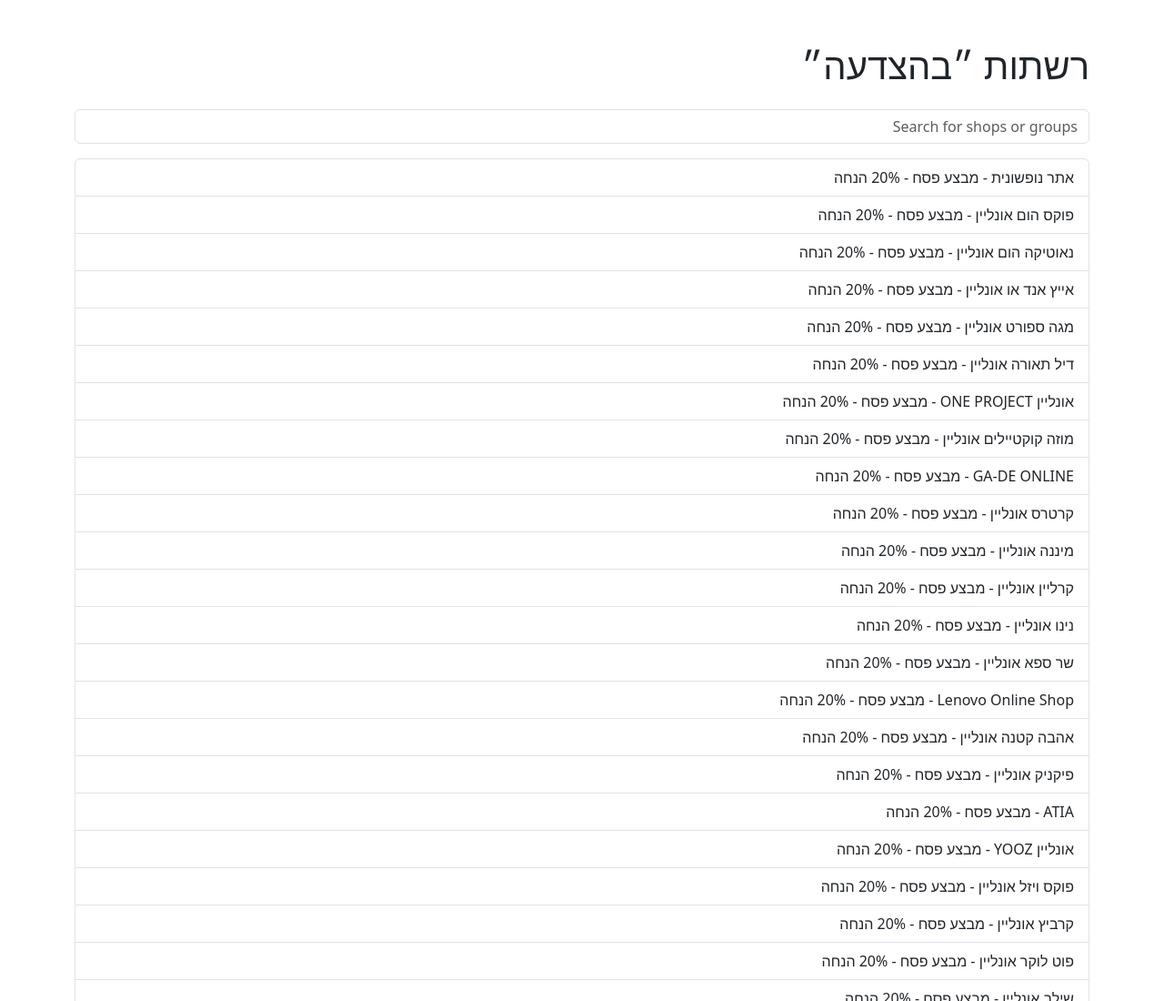
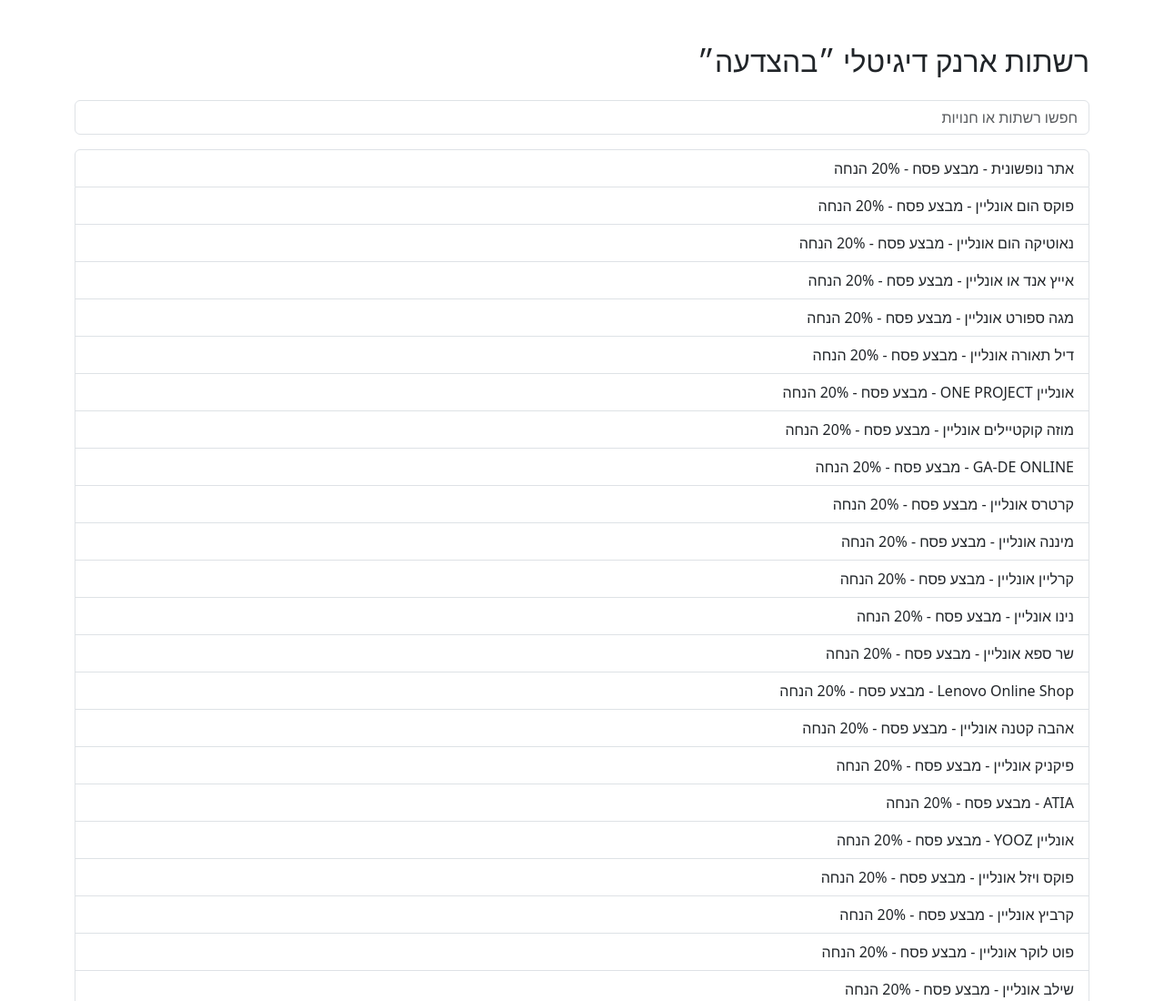
Before and after one commit to Eshz/behatsdaha-list, a plain HTML site: page index.html in a window 1280 px wide. Shown: the top 1100 px of the page at 91% size. Drawn offline with nearby package versions, Linux system fonts and the light colour scheme.

Commit message:
Update index.html

```diff
--- a/index.html
+++ b/index.html
@@ -3,7 +3,7 @@
 <head>
   <meta charset="UTF-8">
   <meta name="viewport" content="width=device-width, initial-scale=1.0">
-  <title>CSV Shop Finder</title>
+  <title>Behatsdaha Wallet Shops</title>
   <!-- Bootstrap 5 CSS -->
   <link href="https://cdn.jsdelivr.net/npm/bootstrap@5.3.0-alpha1/dist/css/bootstrap.min.css" rel="stylesheet">
   <!-- PapaParse Library (for CSV parsing) -->
@@ -12,10 +12,10 @@
 <body>
 
   <div class="container py-5">
-    <h1 class="mb-4">רשתות ״בהצדעה״</h1>
+    <h2 class="mb-4">רשתות ארנק דיגיטלי ״בהצדעה״</h2>
     <!-- Search Input -->
     <div class="mb-3">
-      <input type="text" id="searchInput" class="form-control" placeholder="Search for shops or groups" oninput="filterResults()">
+      <input type="text" id="searchInput" class="form-control" placeholder="חפשו רשתות או חנויות" oninput="filterResults()">
     </div>
 
     <!-- Results List -->
@@ -73,7 +73,7 @@
           resultsList.appendChild(listItem);
         });
       } else {
-        resultsList.innerHTML = '<li class="list-group-item">No results found</li>';
+        resultsList.innerHTML = '<li class="list-group-item">אין תוצאות</li>';
       }
     }
   </script>
```
